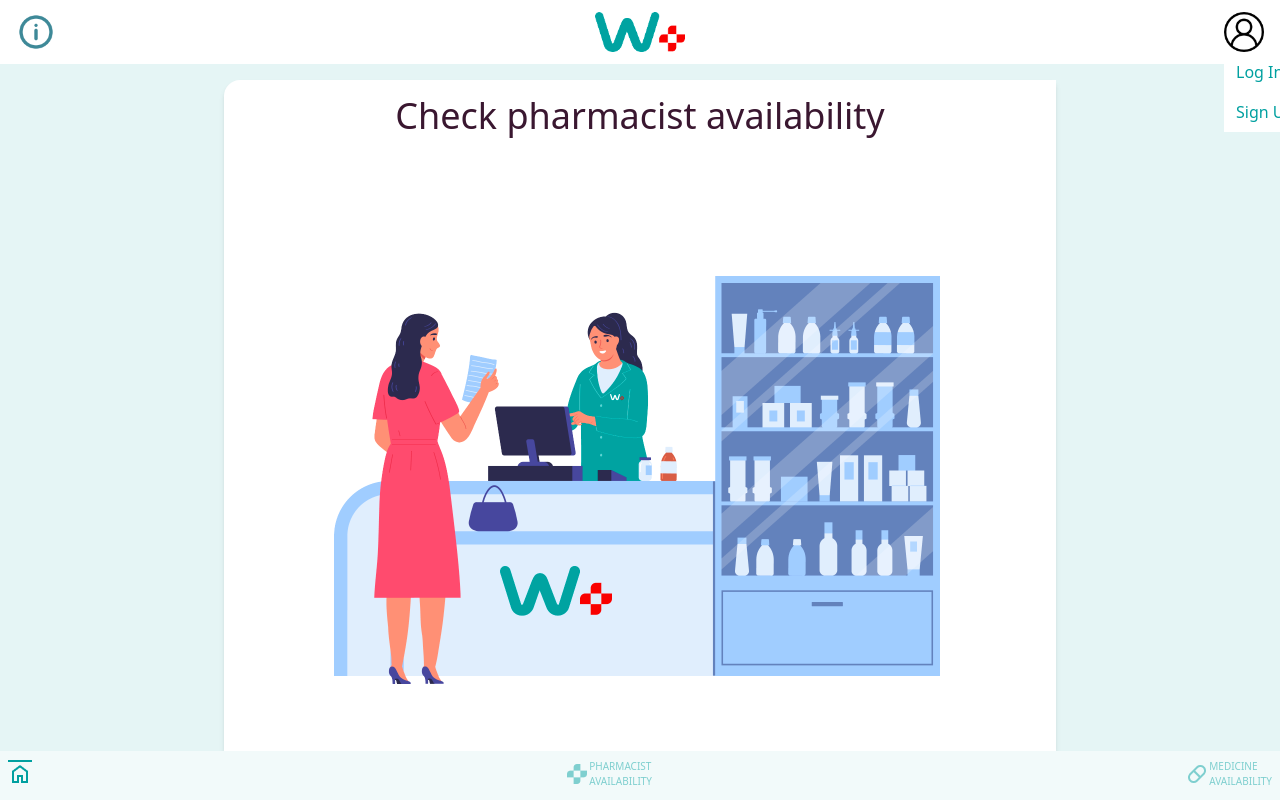
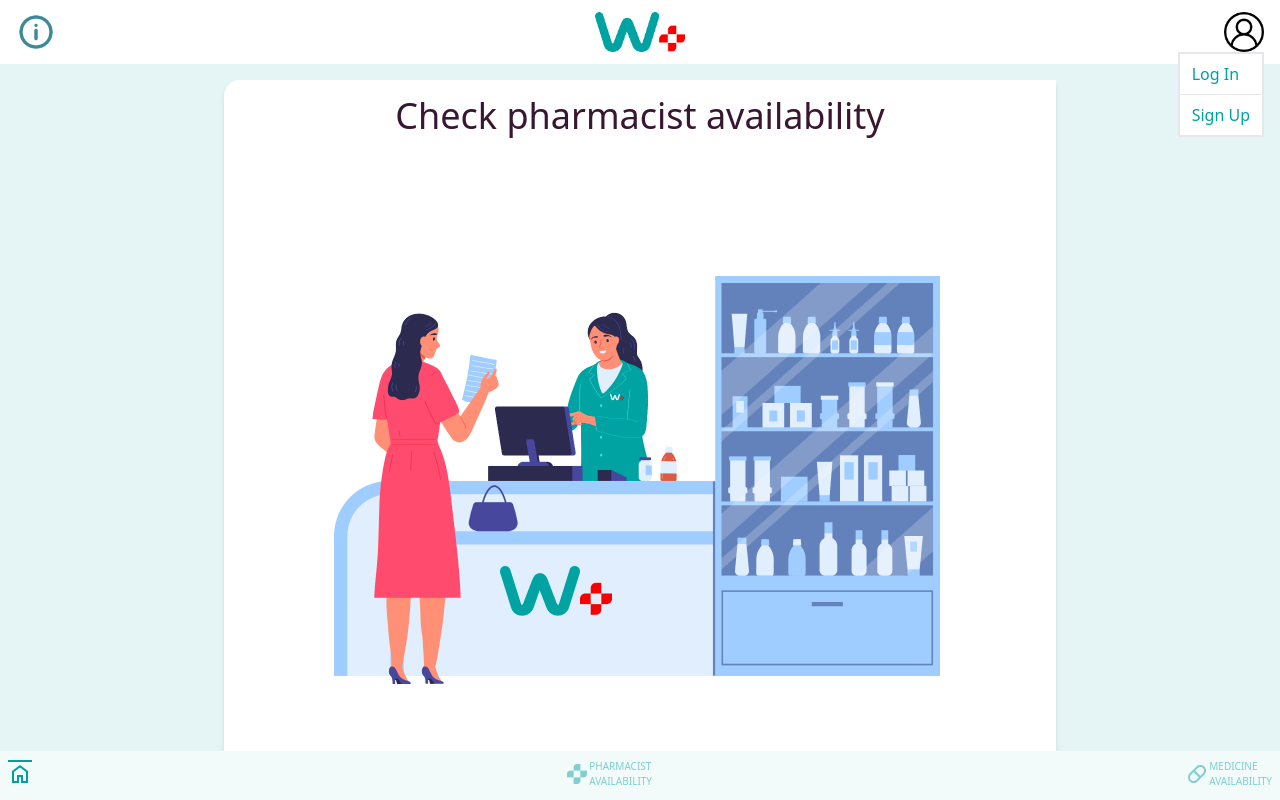
Before and after one commit to rizvan93/pharmacy-availability-checker, a React (Vite) app: page / in a window 1280 px wide. Both pictures are taken after a click on the picture 1244 px from the left and 32 px from the top of the page. Shown: the top 800 px of the page. Built offline with nearby package versions, Linux system fonts and the light colour scheme.

Commit message:
user login signup dropdown no longer cut-off, add styling to dropdown.

```diff
--- a/src/components/NavBar/Consumers/TopNavBar.jsx
+++ b/src/components/NavBar/Consumers/TopNavBar.jsx
@@ -40,7 +40,7 @@ export default function TopNavBar({ user, backButton, setUser }) {
         <div className="relative">
           <img src={userLogo} onClick={handleDropdown} className="max-h-10" />
           {dropdown ? (
-            <ul className="absolute whitespace-nowrap bg-white">
+            <ul className="absolute left-auto right-0 divide-y whitespace-nowrap border-2 bg-white">
               {user ? (
                 <LoggedInOptions setUser={setUser} />
               ) : (
```
